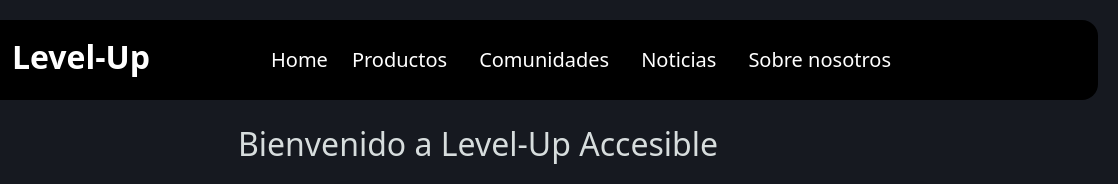
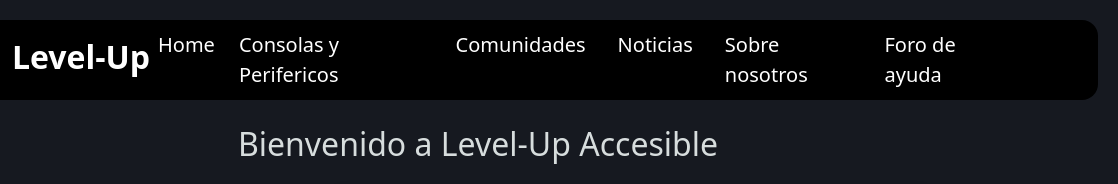
Before and after one commit to alenderman12/Taller-UyA, a plain HTML site: page index.html in a window 1280 px wide. Shown: the top 184 px of the page, 162-1280 px from the left. Drawn offline with nearby package versions, Linux system fonts and the light colour scheme.

```diff
--- a/index.html
+++ b/index.html
@@ -26,7 +26,7 @@
                     <a class="nav-link active text-white fs-5" aria-current="page" href="./index.html">Home</a>
                 </li>
                 <li class="nav-item">
-                    <a class="nav-link mx-lg-2 text-white fs-5" href="./html/productos.html">Productos</a>
+                    <a class="nav-link mx-lg-2 text-white fs-5" href="./html/productos.html">Consolas y Perifericos</a>
                 </li>
                 <li class="nav-item">
                     <a class="nav-link mx-lg-2 text-white fs-5" href="./html/comunidades.html">Comunidades</a>
@@ -36,6 +36,9 @@
                 </li>
                 <li class="nav-item">
                     <a class="nav-link mx-lg-2 text-white fs-5" href="#about">Sobre nosotros</a>
+                </li>
+                <li class="nav-item">
+                    <a class="nav-link mx-lg-2 text-white fs-5" href="./html/foro.html">Foro de ayuda</a>
                 </li>
                 </ul>
             </div>
```
